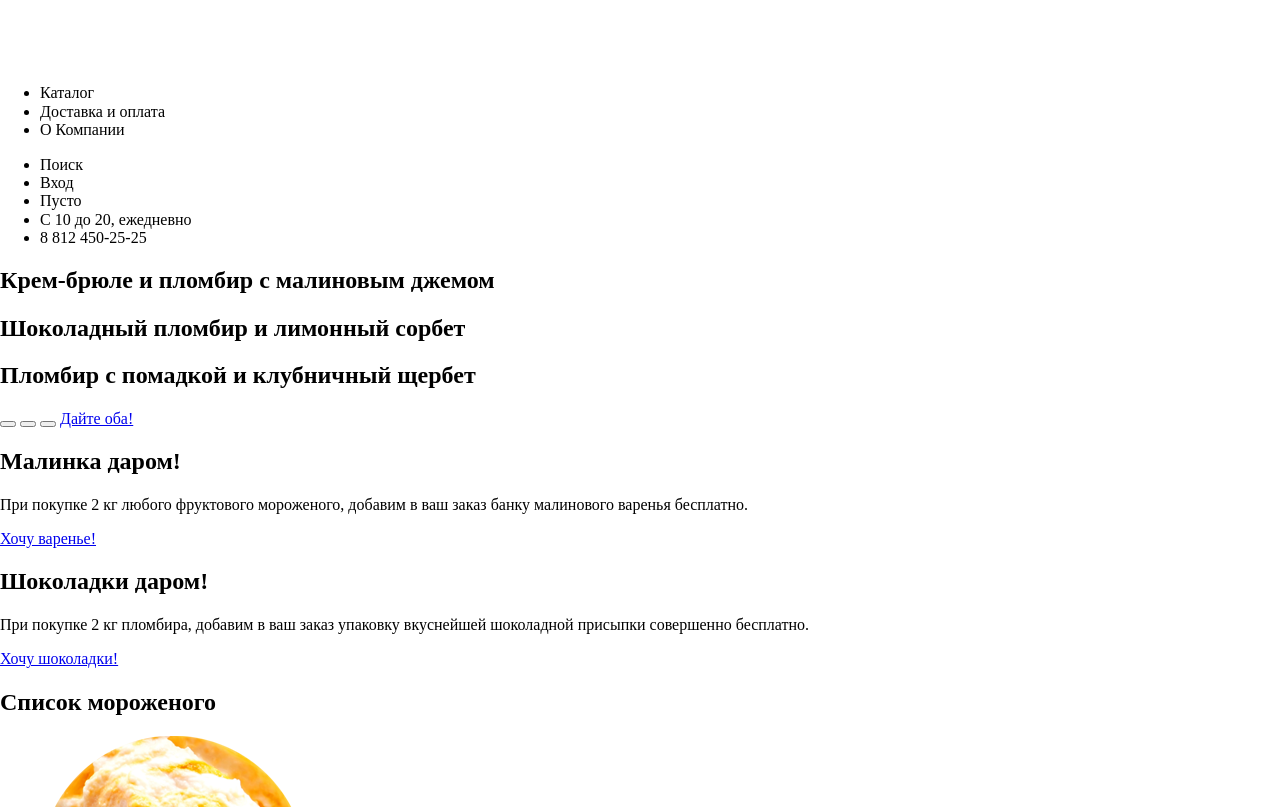
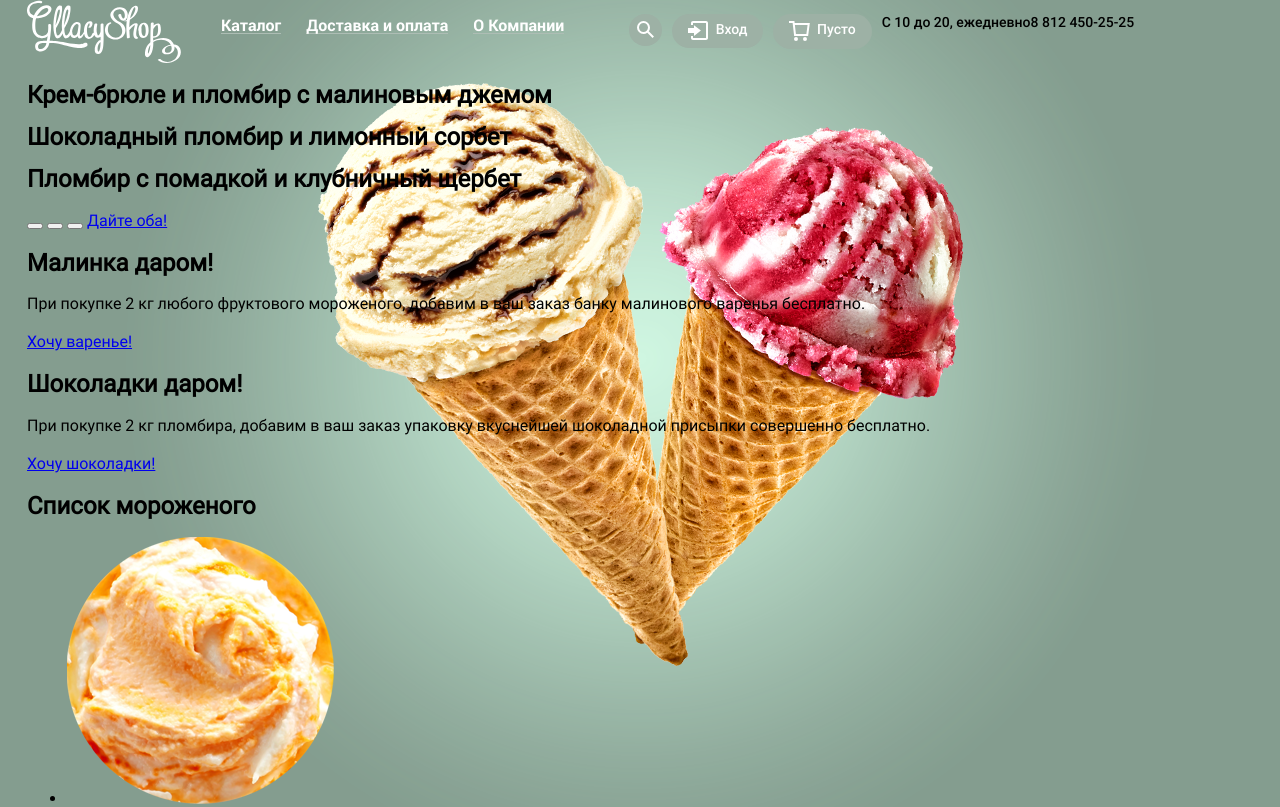
Before and after one commit to justbenya/basic-gllacy, a plain HTML site: page index.html in a window 1280 px wide. Shown: the top 807 px of the page. Drawn offline with Linux system fonts and the light colour scheme.

Commit message:
Добавил немного начальных стилей в навигацию.

```diff
--- a/css/style.css
+++ b/css/style.css
@@ -0,0 +1,147 @@
+@font-face {
+ font-family: "Roboto";
+ src: url("../fonts/roboto.woff2") format("woff2"),
+        url("../fonts/roboto.woff") format("woff");
+}
+
+@font-face {
+ font-family: "Roboto Bold";
+ src: url("../fonts/robotobold.woff2") format("woff2"),
+        url("../fonts/robotobold.woff") format("woff");
+}
+
+@font-face {
+ font-family: "Roboto Medium";
+ src: url("../fonts/robotomedium.woff2") format("woff2"),
+        url("../fonts/robotomedium.woff") format("woff");
+}
+
+.page {
+  min-width: 1183px;
+  margin: 0;
+  padding: 0;
+
+  background-color: #849d8f;
+  background-image: url("../img/bg1.png");
+  background-position: top center;
+  background-repeat: no-repeat;
+}
+
+img {
+  max-width: 100%;
+  height: auto;
+}
+
+.visually-hidden:not(:focus):not(:active) {
+  position: absolute;
+  width: 1px;
+  height: 1px;
+  padding: 0;
+  border: 0;
+  margin: -1px;
+
+  white-space: nowrap;
+  clip-path: inset(100%);
+  clip: rect(0 0 0 0);
+  overflow: hidden;
+}
+
+.container {
+  width: 1200px;
+  padding: 0 27px;
+}
+
+.font {
+  font-family: "Roboto", Arial, sans-serif;
+  font-size: 16px;
+  line-height: 22px;
+}
+
+.font--bold {
+  font-family: "Roboto Bold", Arial, sans-serif;
+  font-size: 16px;
+  line-height: 18px;
+}
+
+.font--medium {
+  font-family: "Roboto Medium", Arial, sans-serif;
+  font-size: 14px;
+  line-height: 16px;
+}
+
+.main-header {
+  display: flex;
+}
+
+.main-header__image {
+  width: 154px;
+  height: 64px;
+}
+
+.main-navigation {
+  display: flex;
+  justify-content: space-between;
+}
+
+.main-navigation__items {
+  list-style: none;
+  display: flex;
+}
+
+.main-navigation__item {
+  padding-right: 25px;
+}
+
+.main-navigation__item--padding {
+  padding-right: 10px;
+}
+
+.main-navigation__link {
+  display: inline-block;
+  line-height: 17px;
+  text-decoration: none;
+  color: #ffffff;
+  border-bottom: 1px #adbdb4 solid;
+}
+
+.main-navigation__link--nostyle {
+  border-bottom: none;
+}
+
+.main-navigation__text-link {
+  vertical-align: top;
+  padding-left: 3px;
+}
+
+.button {
+  max-width: 117px;
+  padding: 7px 8px 4px;
+  background-color: #9db1a5;
+  border-radius: 20px;
+}
+
+.button--padding {
+  padding-left: 16px;
+  padding-right: 16px;
+}
+
+.button:hover,
+.button:focus {
+  background-color: #f8f7f4;
+  color: #000000;
+}
+
+.button:hover path,
+.button:focus path {
+  fill: #000000;
+}
+
+.button--red:hover path:first-child,
+.button--red:focus path:first-child {
+  fill: #e84d37;
+}
+
+.button--red:hover circle,
+.button--red:focus circle {
+  fill: #000000;
+}
--- a/index.html
+++ b/index.html
@@ -6,19 +6,51 @@
     <link rel="stylesheet" href="css/normalize.css">
     <link rel="stylesheet" href="css/style.css">
   </head>
-  <body>
+  <body class="page  container  font">
     <header class="main-header">
-      <img src="img/logo.svg" width="154" height="64" alt="Gllacy Shop">
-      <nav class="main-navigation">
-        <ul>
-          <li>Каталог</li>
-          <li>Доставка и оплата</li>
-          <li>О Компании</li>
+      <img class="main-header__image" src="img/logo.svg" width="154" height="64" alt="Gllacy Shop">
+      <nav class="main-navigation  font--bold">
+        <ul class="main-navigation__items">
+          <li class="main-navigation__item">
+            <a class="main-navigation__link" href="#">Каталог</a>
+          </li>
+          <li class="main-navigation__item">
+            <a class="main-navigation__link" href="#">Доставка и оплата</a>
+          </li>
+          <li class="main-navigation__item">
+            <a class="main-navigation__link" href="#">О Компании</a>
+          </li>
         </ul>
-        <ul>
-          <li>Поиск</li>
-          <li>Вход</li>
-          <li>Пусто</li>
+        <ul class="main-navigation__items  font--medium">
+          <li class="main-navigation__item  main-navigation__item--padding">
+            <a class="main-navigation__link  main-navigation__link--nostyle  button" href="#">
+              <span class="visually-hidden">Поиск</span>
+              <svg xmlns="http://www.w3.org/2000/svg" xmlns:xlink="http://www.w3.org/1999/xlink" width="17" height="17" viewbox="0 0 17 17">
+                <path fill="#fff" d="M16.958 15.527L11.75 10.32A6.455 6.455 0 0 0 13 6.5 6.5 6.5 0 1 0 6.5
+                13a6.465 6.465 0 0 0 3.839-1.263l5.205 5.204 1.414-1.414zM6.5 11C4.019 11 2 8.981 2 6.5S4.019
+                 2 6.5 2 11 4.019 11 6.5 8.981 11 6.5 11z"/>
+              </svg>
+            </a>
+          </li>
+          <li class="main-navigation__item main-navigation__item--padding">
+            <a class="main-navigation__link  main-navigation__link--nostyle  button  button--padding" href="#">
+              <svg xmlns="http://www.w3.org/2000/svg" xmlns:xlink="http://www.w3.org/1999/xlink" width="21" height="19" viewbox="0 0 21 19">
+                <g fill="#fff"><path d="M6 14.875L12.917 9.5 6 4.125v2.917H-.042v4.917H6z"/>
+                <path d="M18 0H5C3.9 0 3 .9 3 2v2h2V2h13v15H5v-2H3v2c0 1.1.9 2 2 2h13c1.1 0 2-.9 2-2V2c0-1.1-.9-2-2-2z"/></g>
+              </svg>
+              <span class="main-navigation__text-link">Вход</span>
+            </a>
+          </li>
+          <li class="main-navigation__item main-navigation__item--padding">
+            <a class="main-navigation__link  main-navigation__link--nostyle  button  button--padding  button--red" href="#">
+              <svg xmlns="http://www.w3.org/2000/svg" width="21" height="20" viewbox="0 0 21 20">
+                <path fill="#a1b4a9" d="M5.888 4.031L6.922 13h10.45l1.176-8.969z"/>
+                <circle fill="#fff" cx="6.984" cy="18" r="2"/><circle fill="#fff" cx="15.984" cy="18" r="2"/>
+                <path fill="#fff" d="M5.657 2.031L5.422 0H0v2h3.64l1.5 13h13.988l1.699-12.969H5.657zM17.372 13H6.922L5.888 4.031h12.66L17.372 13z"/>
+              </svg>
+              <span class="main-navigation__text-link">Пусто</span>
+            </a>
+          </li>
           <li>С 10 до 20, ежедневно</li>
           <li>8 812 450-25-25</li>
         </ul>
```
Also changed, not shown: fonts/roboto.woff (added), fonts/roboto.woff2 (added), fonts/robotobold.woff (added), fonts/robotobold.woff2 (added), fonts/robotomedium.woff (added), fonts/robotomedium.woff2 (added), img/bg1.png (added).
